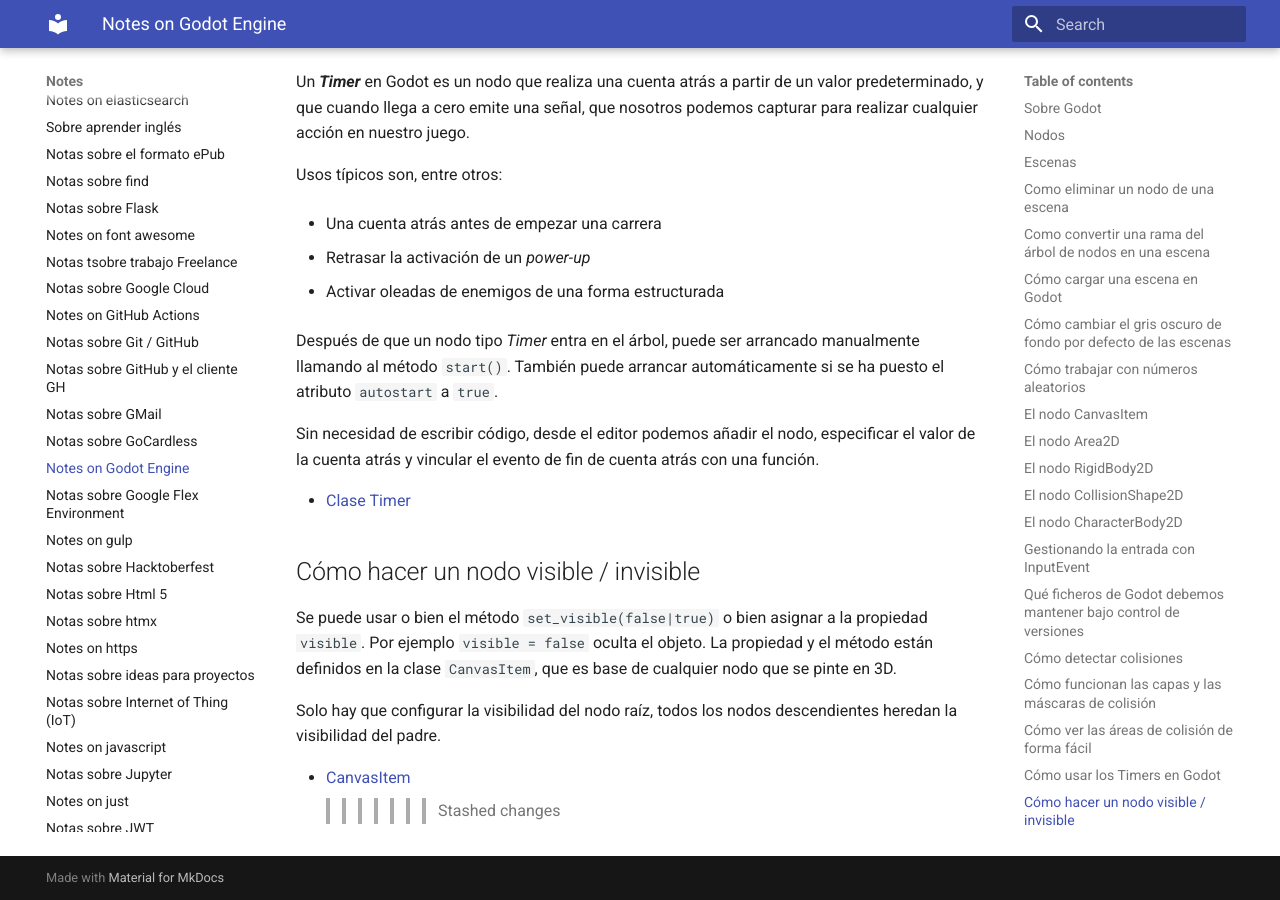
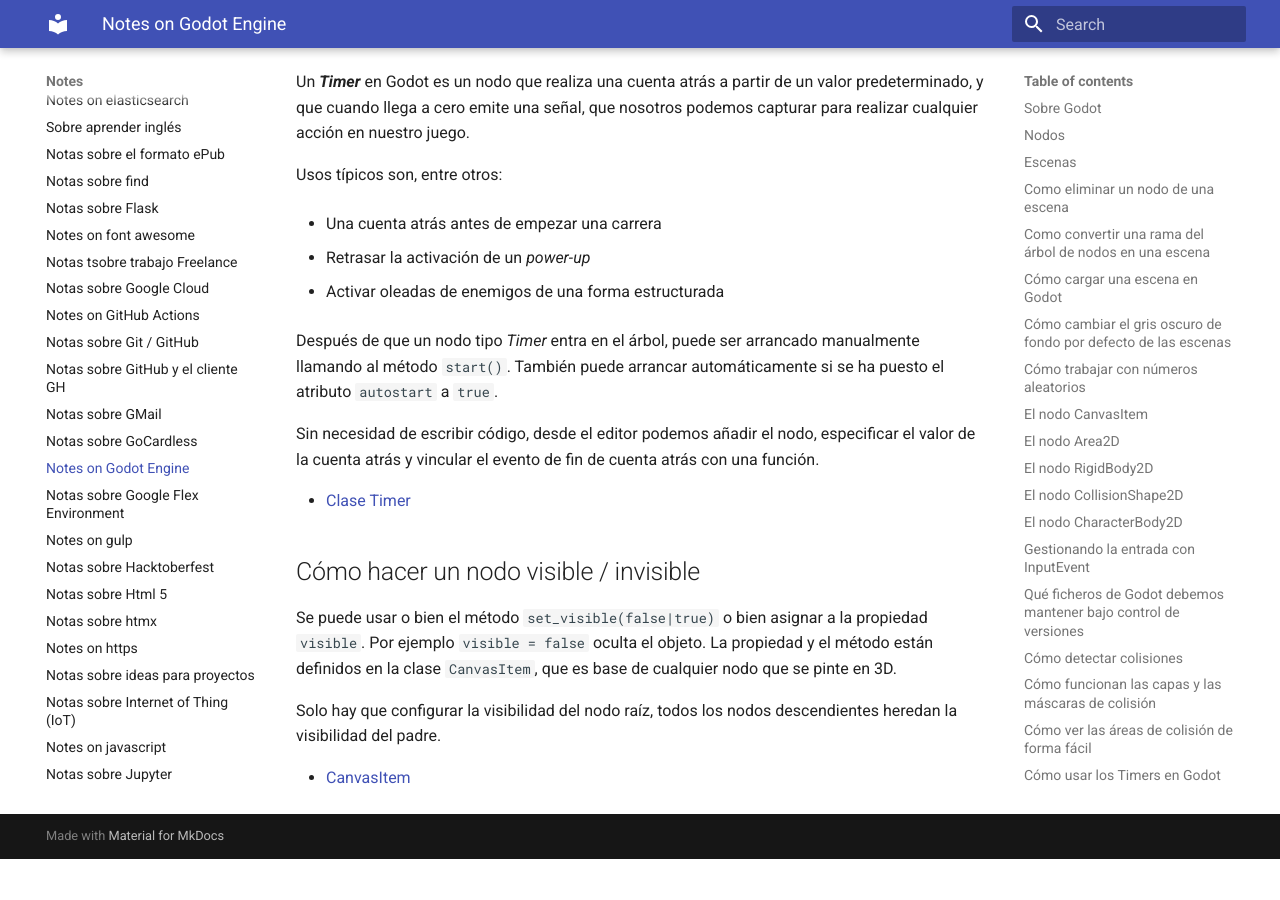
Before and after one commit to euribates/notes, an MkDocs documentation site: the page built from docs/notes-on-godot.md, in a window 1280 px wide and 900 px high, scrolled down 7345 px. Built offline with MkDocs 1.6.1 and Material for MkDocs 9.7.7, drawn with Linux system fonts in a browser that asks for light colours; formulas are drawn with MathJax 3; after the commit the page ends 8204 px from its top, so only the background shows below that.

Commit message:
Mejoras notas Godot

```diff
--- a/docs/notes-on-godot.md
+++ b/docs/notes-on-godot.md
@@ -406,4 +406,3 @@
 descendientes heredan la visibilidad del padre.
 
 - [CanvasItem](https://docs.godotengine.org/en/stable/classes/class_canvasitem.html)
->>>>>>> Stashed changes
```
